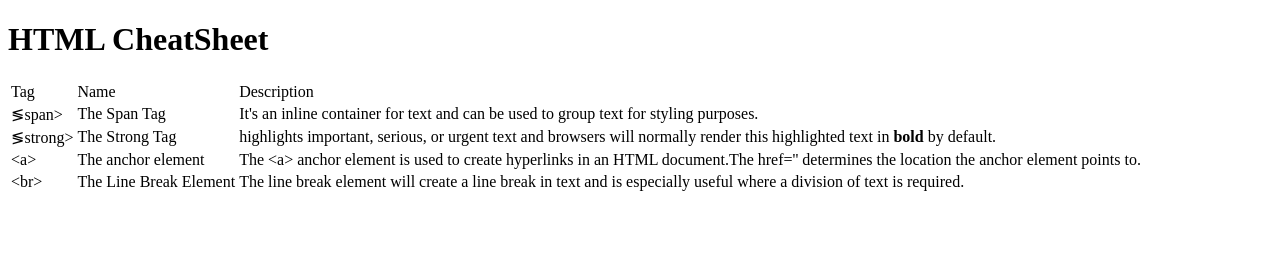
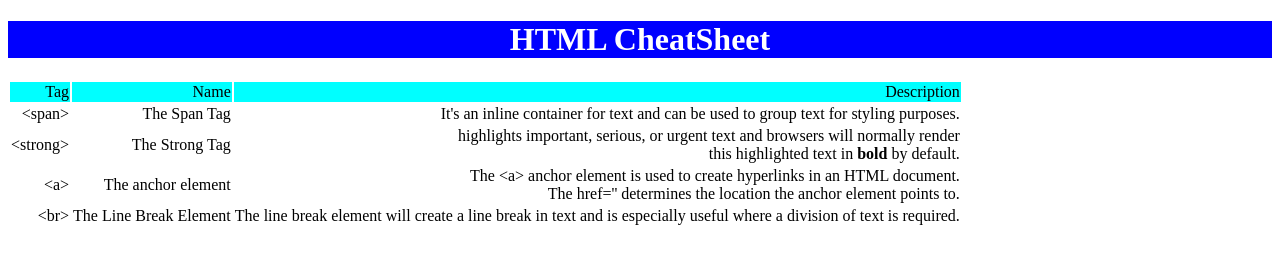
Before and after one commit to Roberto-Pena/cheatsheet_html, a plain HTML site: page index.html in a window 1280 px wide. Drawn offline with Linux system fonts and the light colour scheme.

Commit message:
changed some shit

```diff
--- a/index.html
+++ b/index.html
@@ -3,12 +3,12 @@
     <head>
         <meta charset="UTF-8">
         <meta name="viewport" content="width=device-width, initial-scale=1.0">
-        <link rel="stylesheet" href='/styles.css'>
-        <title>Cheatsheet</title>
+        <title>CheatSheet</title>
+        <link rel='stylesheet' href='style.css'>
     </head>
 
     <body>
-        <h1 class='main-title'>HTML CheatSheet</h1>
+        <h1>HTML CheatSheet</h1>
 
         <table id="Table1">
             <thead id="table_one_head">
@@ -18,17 +18,17 @@
             </thead>
             <tbody>
                 <tr>
-                    <td>&lg;span&gt;</td>
+                    <td>&lt;span&gt;</td>
                     <td>The Span Tag</td>
                     <td>It's an inline container for text and can be used to group text for styling purposes.</td>
                 </tr>
-                    <td>&lg;strong&gt;</td>
+                    <td>&lt;strong&gt;</td>
                     <td>The Strong Tag</td>
-                    <td>highlights important, serious, or urgent text and browsers will normally render this highlighted text in <strong>bold</strong> by default.</td>
+                    <td>highlights important, serious, or urgent text and browsers will normally render <br> this highlighted text in <strong>bold</strong> by default.</td>
                 <tr>
                     <td>&lt;a&gt;</td>
                     <td>The anchor element</td>
-                    <td>The &lt;a&gt; anchor element is used to create hyperlinks in an HTML document.The href='' determines the location the anchor element points to.</td>
+                    <td>The &lt;a&gt; anchor element is used to create hyperlinks in an HTML document.<br>The href='' determines the location the anchor element points to.</td>
                 </tr>
                 <tr>
                     <td>&lt;br&gt;</td>
@@ -39,6 +39,7 @@
         </table>
 
 
+
     </body>
 
 
--- a/style.css
+++ b/style.css
@@ -1,3 +1,16 @@
 h1 {
     background-color: blue;
+    text-align: center;
+    color: white;
 }
+
+#Table1 {
+    text-align: right;
+    border: 10px blue;
+
+}
+
+#table_one_head {
+    background-color: cyan;
+
+}
```
